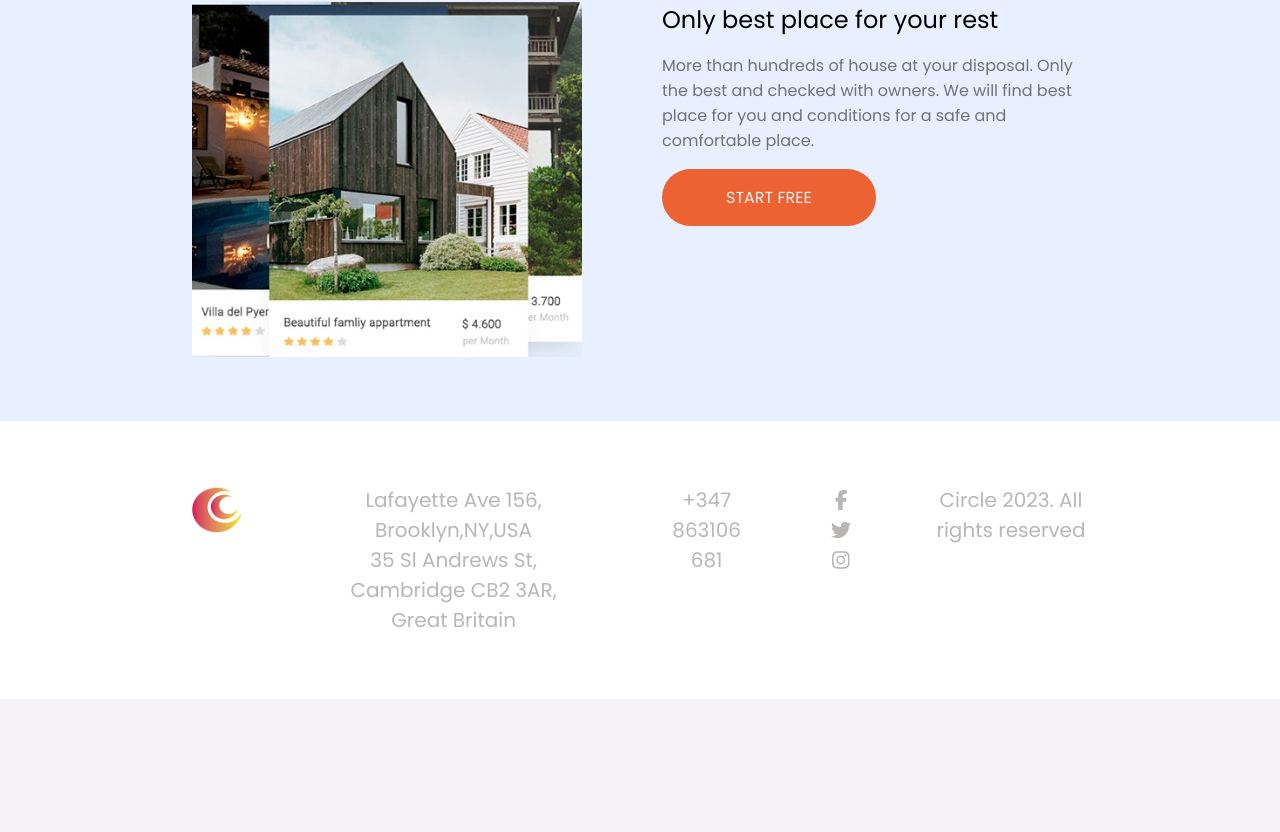
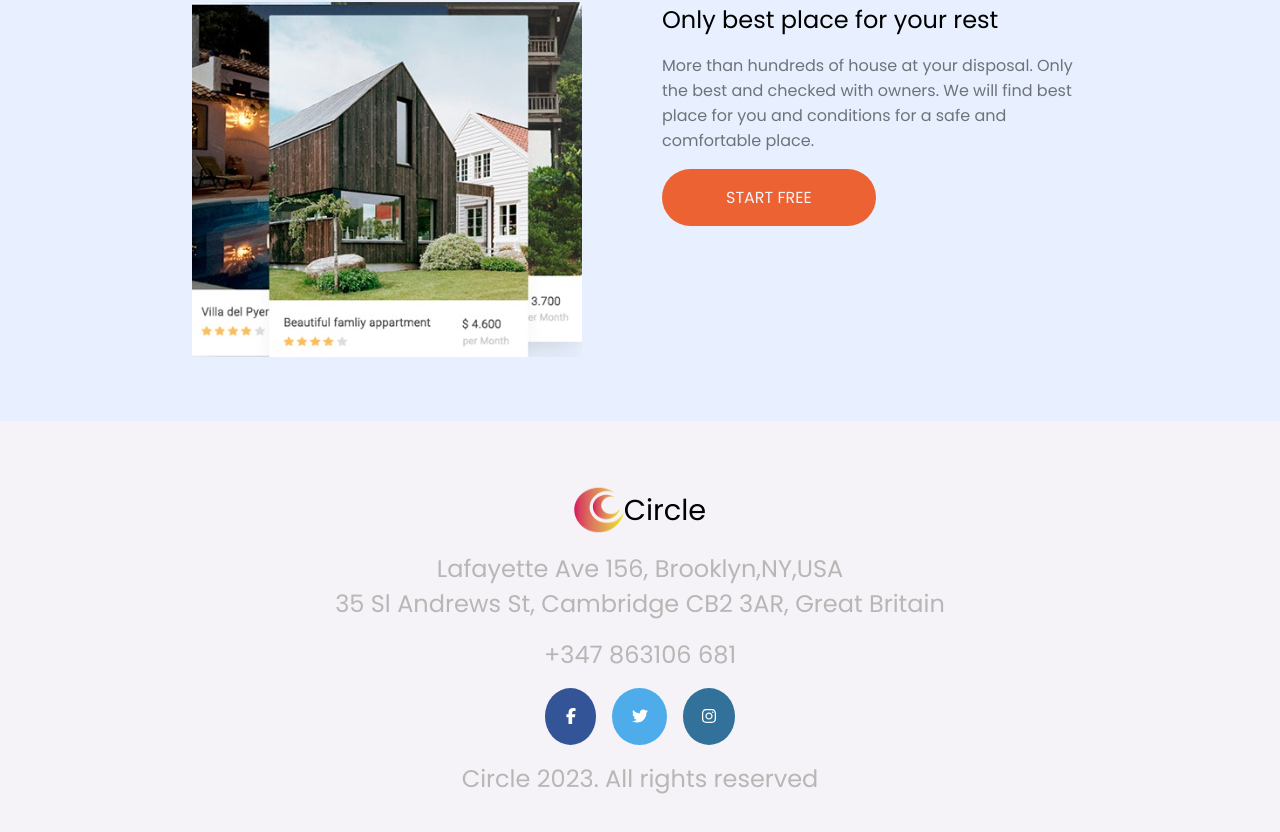
Before and after one commit to shella12/RentAnItemApp, a React (Create React App) app: page / in a window 1280 px wide. Shown: the part 462-1294 px from the top of the page. Before the commit the page ends 1161 px from the top, so only its background shows below. Built offline with nearby package versions, Linux system fonts and the light colour scheme.

Commit message:
Add footer

```diff
--- a/src/componenets/FeatureSection.js
+++ b/src/componenets/FeatureSection.js
@@ -3,7 +3,7 @@ import home from '../assets/houses.jpeg';
 
 export default function FeatureSection() {
   return (
-    <section className="about-section feature-section">
+    <section className="about-section">
       <img src={home} className="img-fluid" alt="home" />
       <div className="about-section-details">
         <h4>Only best place for your rest</h4>
--- a/src/componenets/Footer.js
+++ b/src/componenets/Footer.js
@@ -6,13 +6,12 @@ import logo from '../assets/logo.png';
 
 export default function Footer() {
   return (
-    <section className="about-section footer">
-      <h2 className="about-section__primary">
-        <Link className="nav-link white" to="/">
-          <img className="logo" src={logo} alt="Home" />
-        </Link>
-      </h2>
-
+    <section className="footer">
+      <Link className="logo-block" to="/">
+        <img className="logo" src={logo} alt="Home" />
+        {' '}
+        Circle
+      </Link>
       <p>
         Lafayette Ave 156, Brooklyn,NY,USA
         <br />
--- a/src/componenets/Header.js
+++ b/src/componenets/Header.js
@@ -15,7 +15,7 @@ export default function Header() {
           The best offers for you at any point of your journey.
           where ever you are, feel yourself like at your own home.
         </p>
-        <Link className="btn btn-landing" to="/register">Rent a house</Link>
+        <Link className="btn" to="/register">Rent a house</Link>
       </div>
 
     </section>
--- a/src/landing.css
+++ b/src/landing.css
@@ -67,6 +67,7 @@
 }
 
 .header {
+  padding-top: 1rem;
   backdrop-filter: blur(2px);
 }
 
@@ -83,7 +84,8 @@
   display: flex;
   gap: 2rem;
   padding: 5% 15%;
-  background-color: #fff;
+  background-color: #e8f0ff;
+  flex-direction: column;
 }
 
 .about-section-details {
@@ -92,7 +94,7 @@
   gap: 1rem;
 }
 
-.about-section-details img{
+.about-section-details img {
   max-width: 300px;
   aspect-ratio: 1/1;
 }
@@ -103,14 +105,14 @@
   font-weight: 300;
 }
 
-.about-section-details p{
+.about-section-details p {
   font-size: 1rem;
   text-align: center;
   font-weight: lighter;
   color: #00000086;
 }
 
-.about-section-details button{
+.about-section-details button {
   text-transform: uppercase;
   align-self: center;
   padding: 1rem 4rem;
@@ -120,15 +122,47 @@
   box-shadow: none;
 }
 
-.feature-section {
-  background-color: #e8f0ff;
+.footer {
+  display: flex;
   flex-direction: column;
+  gap: 1rem;
+  padding: 4rem;
+  color: #b9b6b6;
+  text-align: center;
+  font-size: 1.5rem;
+  font-weight: normal;
 }
 
-.footer {
-  color: #b9b6b6;
-  text-align: center;
-  font-size: 20px;
+.footer .logo-block {
+  color: black;
+  align-self: center;
+}
+
+.social-icons {
+  display: flex;
+  gap: 1rem;
+  align-self: center;
+}
+
+.social-icons a {
+  color: #fff;
+  padding: 1rem 1.2rem;
+  border-radius: 50%;
+  font-size: 1rem;
+  align-items: center;
+}
+
+.social-icons a:nth-child(1) {
+  padding: 1rem 1.3rem;
+  background-color: rgb(51, 85, 151);
+}
+
+.social-icons a:nth-child(2) {
+  background-color: rgb(78, 172, 235);
+}
+
+.social-icons a:nth-child(3) {
+  background-color: rgb(49, 113, 154);
 }
 
 @media only screen and (min-width: 768px) {
@@ -147,6 +181,7 @@
   .logo-block {
     font-size: 1.8rem;
   }
+
   .desktop-links {
     font-weight: 400 !important;
     display: flex;
@@ -166,11 +201,12 @@
     padding: 5% 15%;
   }
 
-  .about-section-details h4, .about-section-details p{
+  .about-section-details h4,
+  .about-section-details p {
     text-align: start;
   }
 
-  .about-section-details button{
+  .about-section-details button {
     padding: 1rem 4rem;
     border-radius: 4rem;
     font-weight: 400;
@@ -178,9 +214,8 @@
     align-self: flex-start;
   }
 
-  .about-section-details img{
+  .about-section-details img {
     max-width: 500px;
     aspect-ratio: 1/1;
   }
-
 }
```
